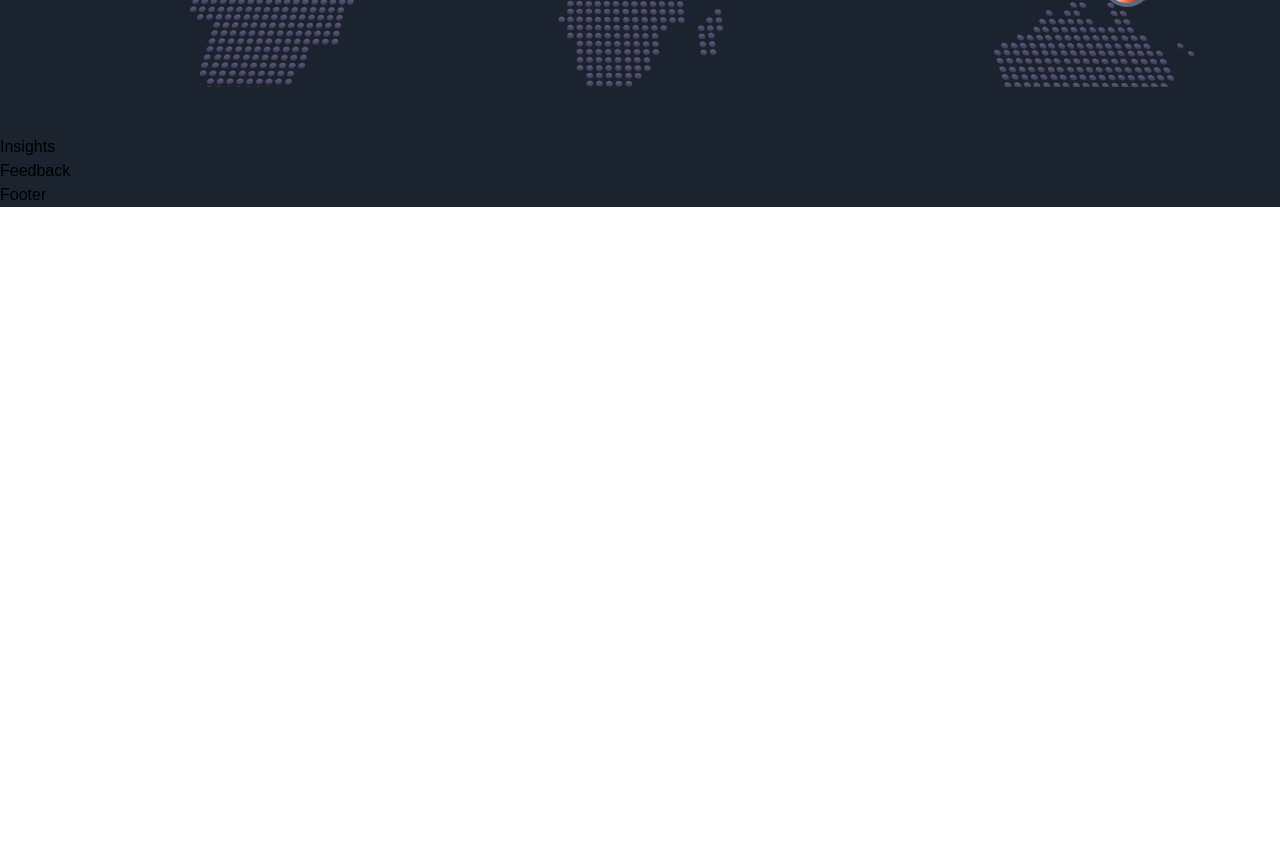
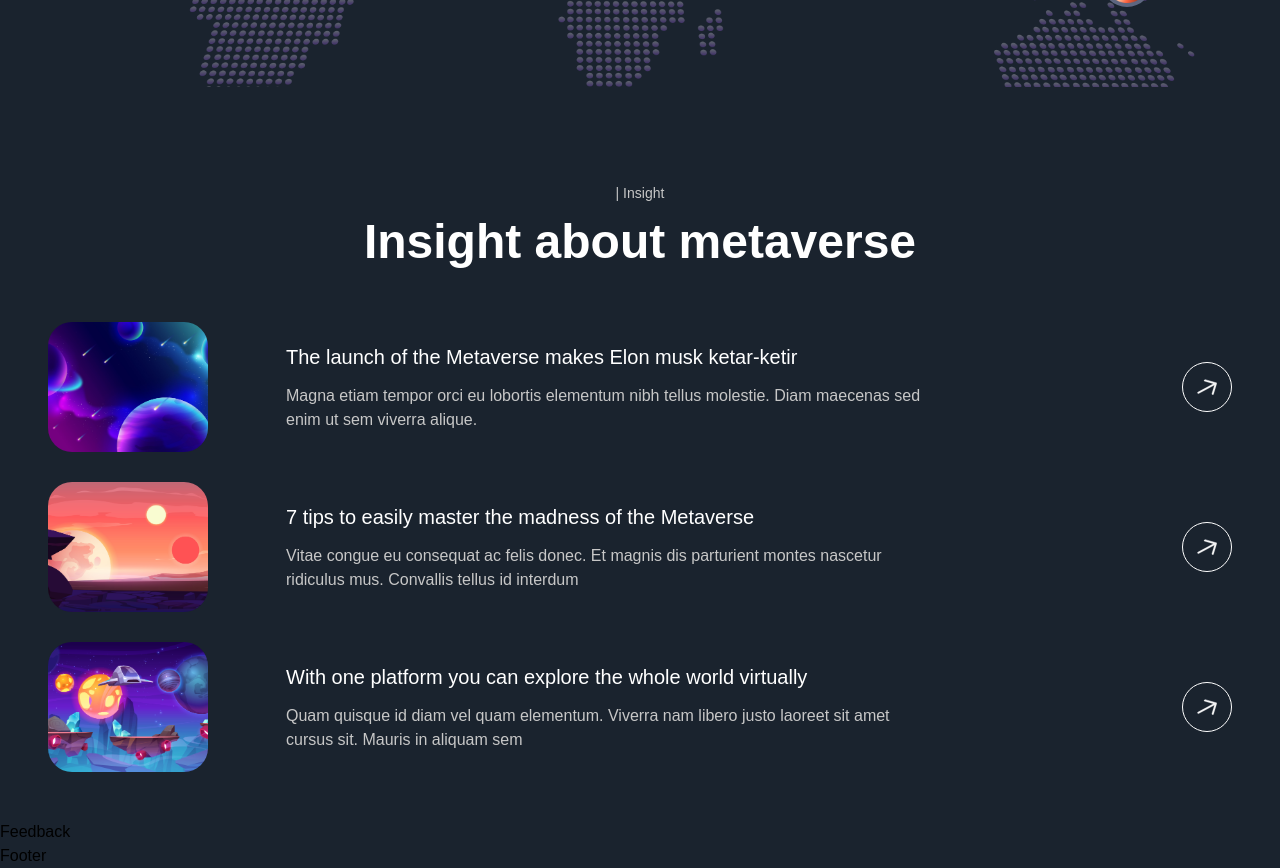
Before and after one commit to sudeepmahato16/Metaversus, a React (Vite) app: page / in a window 1280 px wide. Shown: the part 3740-4608 px from the top of the page. Before the commit the page ends 3947 px from the top, so only its background shows below. Built offline with nearby package versions, Linux system fonts and the light colour scheme.

Commit message:
Insights section design completed

```diff
--- a/src/components/InsightCard.tsx
+++ b/src/components/InsightCard.tsx
@@ -1,9 +1,45 @@
-import React from 'react'
+import React from "react";
+import { motion } from "framer-motion";
 
-const InsightCard = () => {
-  return (
-    <div>InsightCard</div>
-  )
+import { fadeIn } from "../utils/motion";
+import Arrow from "./../assets/img/arrow.svg";
+
+interface Props {
+  imgUrl: string;
+  title: string;
+  subtitle: string;
+  index: number;
 }
 
-export default InsightCard
+const InsightCard: React.FC<Props> = ({ imgUrl, title, subtitle, index }) => (
+  <motion.div
+    variants={fadeIn("up", "spring", index * 0.5, 1)}
+    className="flex md:flex-row flex-col gap-4"
+  >
+    <img
+      src={imgUrl}
+      alt="planet-01"
+      className="md:w-[160px] w-full h-[130px] rounded-[24px] object-cover"
+    />
+    <div className="w-full flex justify-between items-center">
+      <div className="flex-1 md:ml-[62px] flex flex-col max-w-[650px]">
+        <h4 className="font-normal lg:text-[20px] text-[16px] text-white">
+          {title}
+        </h4>
+        <p className="mt-[12px] font-normal lg:text-[16px] text-[14px] text-secondary-white">
+          {subtitle}
+        </p>
+      </div>
+
+      <div className="lg:flex hidden items-center justify-center w-[50px] h-[50px] rounded-full bg-transparent border-[1px] border-white cursor-pointer">
+        <img
+          src={Arrow}
+          alt="arrow"
+          className="w-[40%] h-[40%] object-contain"
+        />
+      </div>
+    </div>
+  </motion.div>
+);
+
+export default InsightCard;
--- a/src/sections/Insights.tsx
+++ b/src/sections/Insights.tsx
@@ -1,9 +1,32 @@
-import React from 'react'
+import React from "react";
+import { motion } from "framer-motion";
 
-const Insights = () => {
-  return (
-    <div>Insights</div>
-  )
-}
+import styles from "../styles";
+import { insights } from "../constants";
+import { staggerContainer } from "../utils/motion";
+import { InsightCard, TitleText, TypingText } from "../components";
 
-export default Insights
+const Insights = () => (
+  <section className={`${styles.paddings} relative z-10`}>
+    <motion.div
+      variants={staggerContainer(0.2, 0.5)}
+      initial="hidden"
+      whileInView="show"
+      viewport={{ once: false, amount: 0.25 }}
+      className={`${styles.innerWidth} mx-auto flex flex-col`}
+    >
+      <TypingText title="| Insight" textStyles="text-center" />
+      <TitleText
+        title={<>Insight about metaverse</>}
+        textStyles="text-center"
+      />
+      <div className="mt-[50px] flex flex-col gap-[30px]">
+        {insights.map((item, index) => (
+          <InsightCard key={`insight-${index}`} {...item} index={index + 1} />
+        ))}
+      </div>
+    </motion.div>
+  </section>
+);
+
+export default Insights;
```
